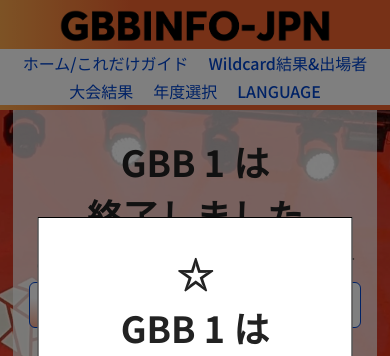
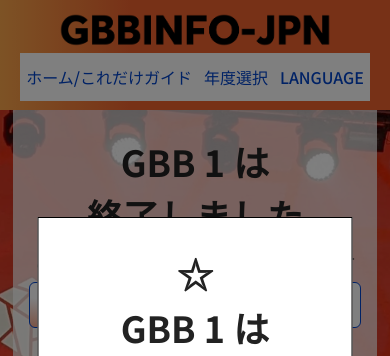
Before and after one commit to shumizu418128/gbbinfo2.0, a Flask app: page /1/result in a window 390 px wide. Shown: the top 356 px of the page. Run offline with Flask 3, Linux system fonts and the light colour scheme; data that the repository does not hold is empty; parts of the project's set-up code (start-up, migrations or seed data) failed here and were passed over.

Commit message:
画面上部メニューを簡素化

```diff
--- a/app/static/css/style.css
+++ b/app/static/css/style.css
@@ -65,19 +65,10 @@
 header nav ul li {
     transition: background-color 0.3s ease, color 0.3s ease;
     list-style-type: none;
-    padding: 10px;
+    padding: 12px 6px;
     background-color: white;
     color: rgb(0, 68, 204);
     font-size: 16px;
-}
-
-@media screen and (max-width: 630px) {
-    header nav ul li {
-        padding-top: 2px;
-        padding-right: 10px;
-        padding-bottom: 2px;
-        padding-left: 10px;
-    }
 }
 
 header nav ul li:hover {
--- a/app/templates/base.html
+++ b/app/templates/base.html
@@ -100,8 +100,6 @@
         <img src="/static/images/header.webp" alt="ヘッダー"/>
         <ul>
           <a class="menu-link" href="/{{year}}/top"><li>{{ _('ホーム/これだけガイド') }}</li></a>
-          <a class="menu-link" href="/{{year}}/participants"><li>{{ _('Wildcard結果&出場者') }}</li></a>
-          <a class="menu-link" href="/{{year}}/result"><li>{{ _('大会結果') }}</li></a>
           <div class="past_gbb_wrap">
             <li>
               {{ _('年度選択') }}
```
